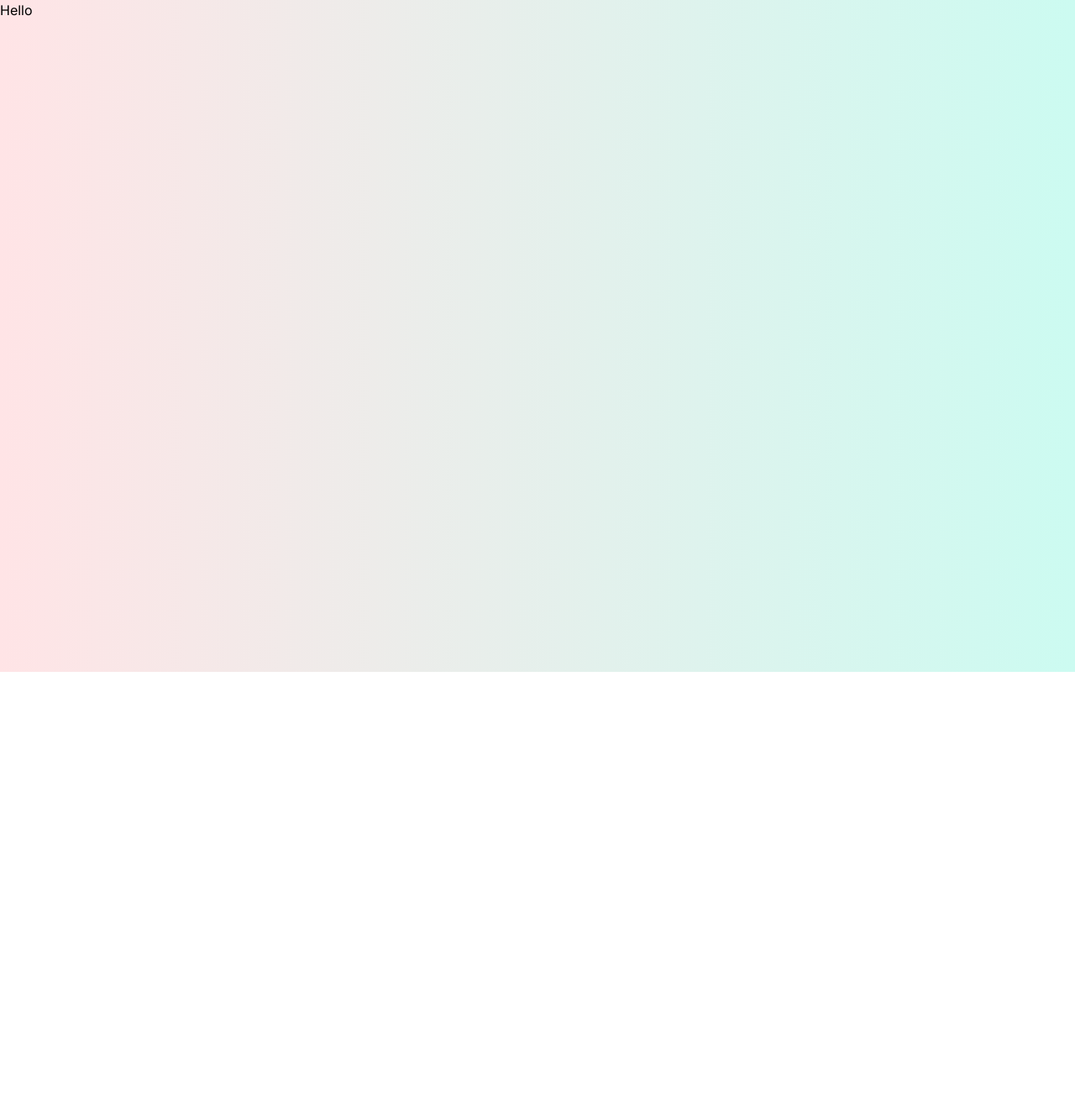
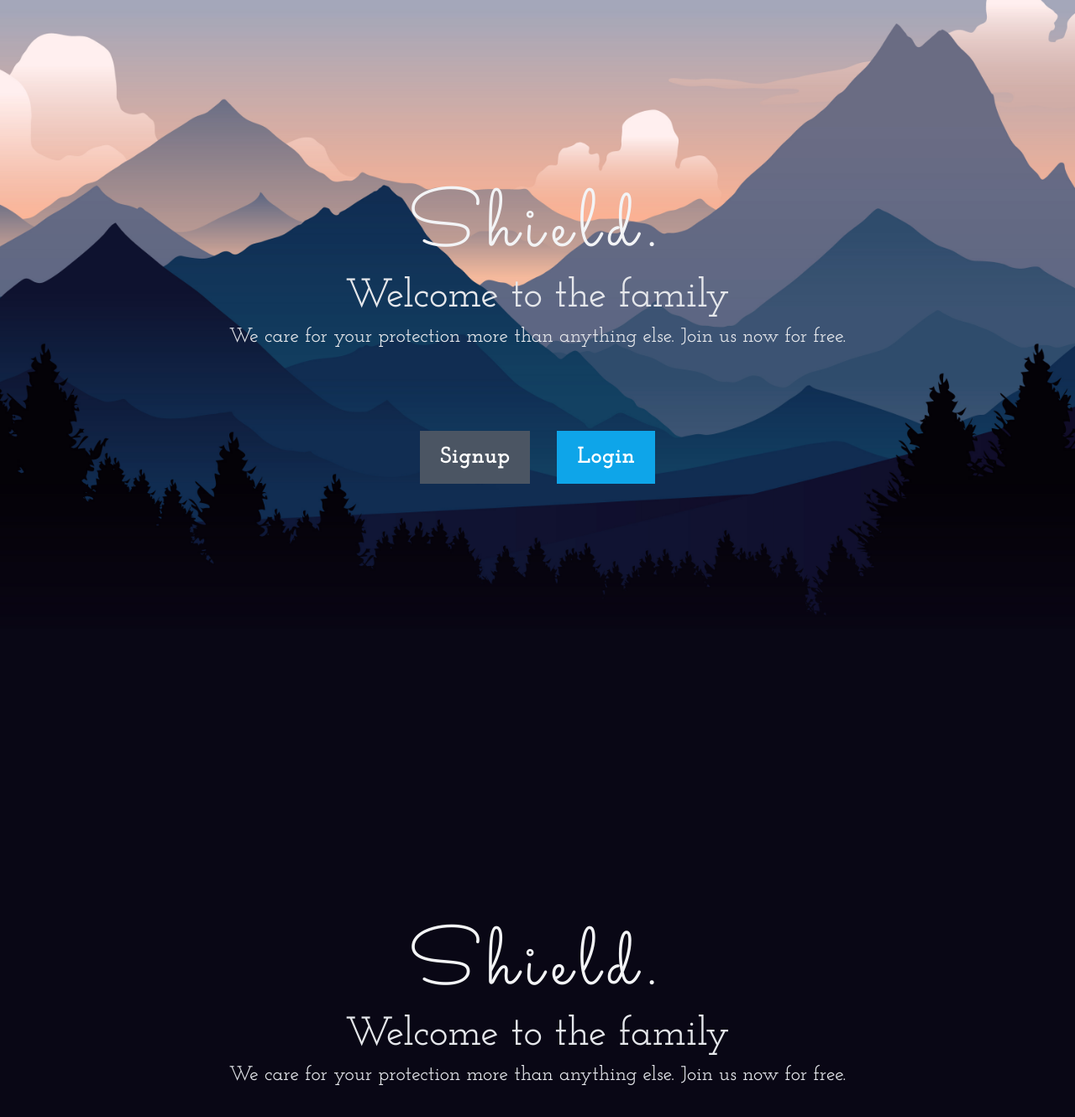
Before and after one commit to himanshu-himanshu/nextauth-app, a Next.js app: page / in a window 1280 px wide. Shown: the top 1330 px of the page at 84% size. Before the commit the page ends 800 px from the top, so only its background shows below. Built offline with nearby package versions, Linux system fonts and the light colour scheme.

Commit message:
Code refactoring 🦚

```diff
--- a/app/page.js
+++ b/app/page.js
@@ -1,9 +1,54 @@
-import Image from "next/image";
+import Link from "next/link";
 
 export default function Home() {
   return (
-    <div className="w-[100%] min-h-screen bg-gradient-to-r from-rose-100 to-teal-100">
-      Hello
+    <div
+      className="w-full h-screen bg- font-Josefin bg-cover bg-center"
+      style={{ backgroundImage: "url('bg.jpg')" }}
+    >
+      <div className="container h-full max-w-7xl mx-auto flex flex-col items-center justify-center space-y-24 py-12 px-6">
+        <div className="flex flex-col justify-center items-center space-y-2">
+          <h1 className="text-6xl md:text-7xl lg:text-8xl text-gray-100 font-sacramento tracking-widest ">
+            Shield.
+          </h1>
+          <h1 className="text-4xl md:text-5xl text-gray-200">
+            Welcome to the family
+          </h1>
+          <h1 className="text-xl lg:text-2xl text-gray-200 text-center">
+            We care for your protection more than anything else. Join us now for
+            free.
+          </h1>
+        </div>
+
+        <div className="flex flex-row space-x-8 justify-center items-center">
+          <Link
+            href="/register"
+            className="bg-gray-600 px-6 py-3 font-semibold text-[26px] text-white tracking-wider hover:cursor-pointer md:hover:bg-gray-800 md:hover:shadow-xl duration-200 hover:-translate-y-1"
+          >
+            Signup
+          </Link>
+          <Link
+            href="/register"
+            className=" bg-sky-500 px-6 py-3 font-semibold text-[26px] text-white tracking-wider hover:cursor-pointer md:hover:bg-sky-700 md:hover:shadow-xl duration-200 hover:-translate-y-1"
+          >
+            Login
+          </Link>
+        </div>
+      </div>
+      <div className="bg-[#090715] container h-full max-w-full mx-auto flex flex-col items-center justify-center space-y-24 py-12 px-6">
+        <div className="flex flex-col justify-center items-center space-y-2">
+          <h1 className="text-6xl md:text-7xl lg:text-8xl text-gray-100 font-sacramento tracking-widest">
+            Shield.
+          </h1>
+          <h1 className="text-4xl md:text-5xl text-gray-200">
+            Welcome to the family
+          </h1>
+          <h1 className="text-xl lg:text-2xl text-gray-200 text-center">
+            We care for your protection more than anything else. Join us now for
+            free.
+          </h1>
+        </div>
+      </div>
     </div>
   );
 }
--- a/app/register/page.js
+++ b/app/register/page.js
@@ -3,10 +3,9 @@
 import Button from "@/components/Button";
 import LoginNow from "@/components/LoginNow";
 import ParentDiv from "@/components/ParentDiv";
-import RegisterNow from "@/components/RegisterNow";
 import React from "react";
 
-const Login = () => {
+const Register = () => {
   const handleSubmit = () => {
     console.log("SUBMIT");
   };
@@ -14,7 +13,7 @@ const Login = () => {
   return (
     <ParentDiv>
       {/** Heading */}
-      <div className="px-2 py-0">
+      <div className="px-2 pt-2">
         <h1 className="text-5xl md:text-6xl lg:text-7xl text-gray-700">
           Register
         </h1>
@@ -63,4 +62,4 @@ const Login = () => {
   );
 };
 
-export default Login;
+export default Register;
```
Also changed, not shown: public/bg.jpg (added), public/deer.jpg (added).
